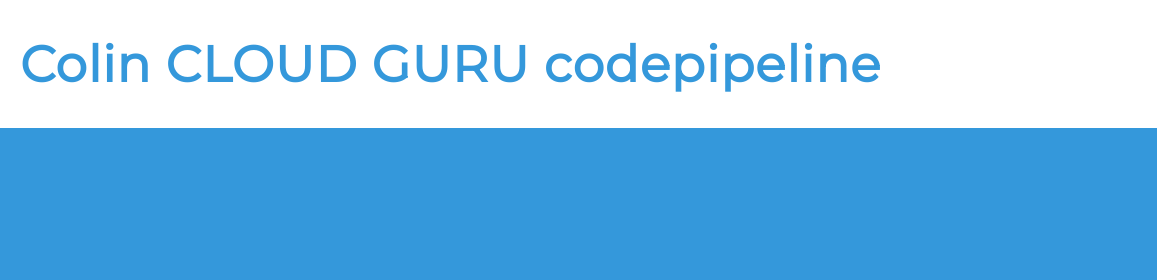
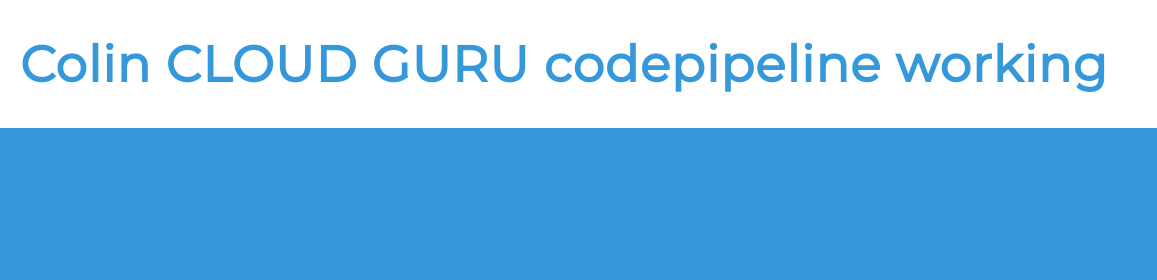
Before and after one commit to cjchalmers/my-portfolio, a plain HTML site: page index.html in a window 1280 px wide. Shown: the top 280 px of the page, 0-1157 px from the left. Drawn offline with Linux system fonts and the light colour scheme.

Commit message:
Quick test on pipeline

```diff
--- a/index.html
+++ b/index.html
@@ -15,7 +15,7 @@
     <main class="overflow--auto">
       <h1 class="color--skyBlue section__heading--largest">
         <!--Your name goes here -->
-        Colin CLOUD GURU codepipeline
+        Colin CLOUD GURU codepipeline working
       </h1>
 
       <ul class="section--social">
```
